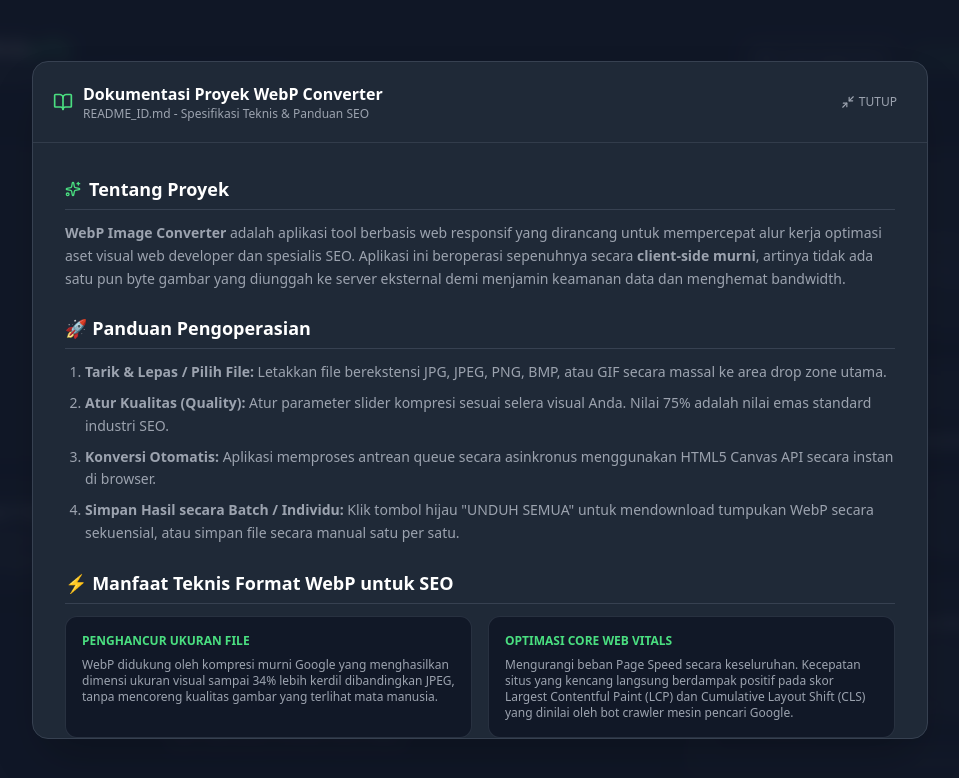
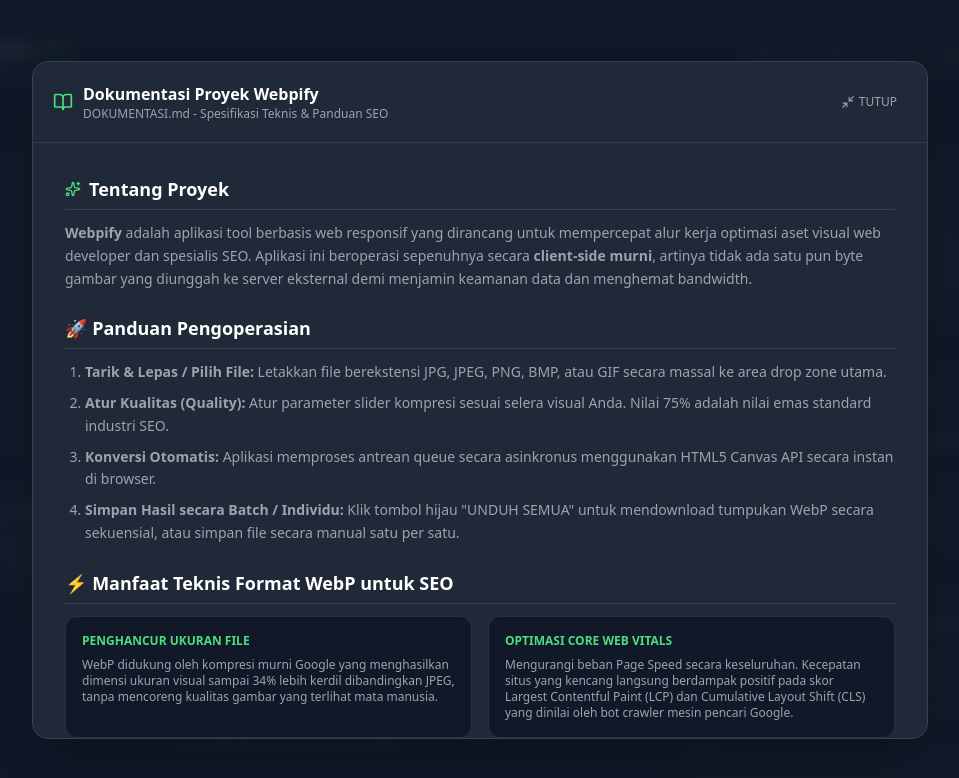
Before and after one commit to wahyu043/webpify, a React (Vite) app: page / in a window 1280 px wide. Both pictures are taken after a click on the button "DOKUMENTASI". Shown: the top 778 px of the page, without its empty margins (160-1119 px from the left). Built offline with nearby package versions, Linux system fonts and the light colour scheme.

Commit message:
docs: sync modal title and file names with Webpify

```diff
--- a/src/App.tsx
+++ b/src/App.tsx
@@ -671,8 +671,8 @@
                 <div className="flex items-center space-x-2.5">
                   <BookOpen className="w-5 h-5 text-brand-green" />
                   <div>
-                    <h3 className="text-md font-bold text-white">Dokumentasi Proyek WebP Converter</h3>
-                    <p className="text-xs text-brand-gray-600">README_ID.md - Spesifikasi Teknis & Panduan SEO</p>
+                    <h3 className="text-md font-bold text-white">Dokumentasi Proyek Webpify</h3>
+                    <p className="text-xs text-brand-gray-600">DOKUMENTASI.md - Spesifikasi Teknis & Panduan SEO</p>
                   </div>
                 </div>
                 <button
@@ -694,7 +694,7 @@
                     Tentang Proyek
                   </h2>
                   <p>
-                    <strong>WebP Image Converter</strong> adalah aplikasi tool berbasis web responsif yang dirancang untuk mempercepat alur kerja optimasi aset visual web developer dan spesialis SEO. Aplikasi ini beroperasi sepenuhnya secara <strong>client-side murni</strong>, artinya tidak ada satu pun byte gambar yang diunggah ke server eksternal demi menjamin keamanan data dan menghemat bandwidth.
+                    <strong>Webpify</strong> adalah aplikasi tool berbasis web responsif yang dirancang untuk mempercepat alur kerja optimasi aset visual web developer dan spesialis SEO. Aplikasi ini beroperasi sepenuhnya secara <strong>client-side murni</strong>, artinya tidak ada satu pun byte gambar yang diunggah ke server eksternal demi menjamin keamanan data dan menghemat bandwidth.
                   </p>
                 </section>
 
@@ -739,8 +739,8 @@
                   <ul className="list-disc pl-5 space-y-2 text-xs">
                     <li><strong className="text-white">/package.json</strong> - Manajemen dependensi (React 19, Tailwind CSS v4, Motion).</li>
                     <li><strong className="text-white">/src/App.tsx</strong> - Kode sumber utama (Canvas Compressor Logic, Drag & Drop State).</li>
-                    <li><strong className="text-white">/src/index.css</strong> - Tema visual Obsidian Slate kustom dengan kombinasi warna Hijau Neon (#00FF66).</li>
-                    <li><strong className="text-white">/README_ID.md</strong> - Dokumentasi proyek lengkap bahasa Indonesia (Dapat Anda unduh / salin langsung).</li>
+                    <li><strong className="text-white">/src/index.css</strong> - Tema visual dark slate dengan aksen hijau (#4ade80), selaras dengan portfolio.</li>
+                    <li><strong className="text-white">/DOKUMENTASI.md</strong> - Dokumentasi proyek lengkap bahasa Indonesia (tersedia di repo GitHub).</li>
                   </ul>
                 </section>
 
```
